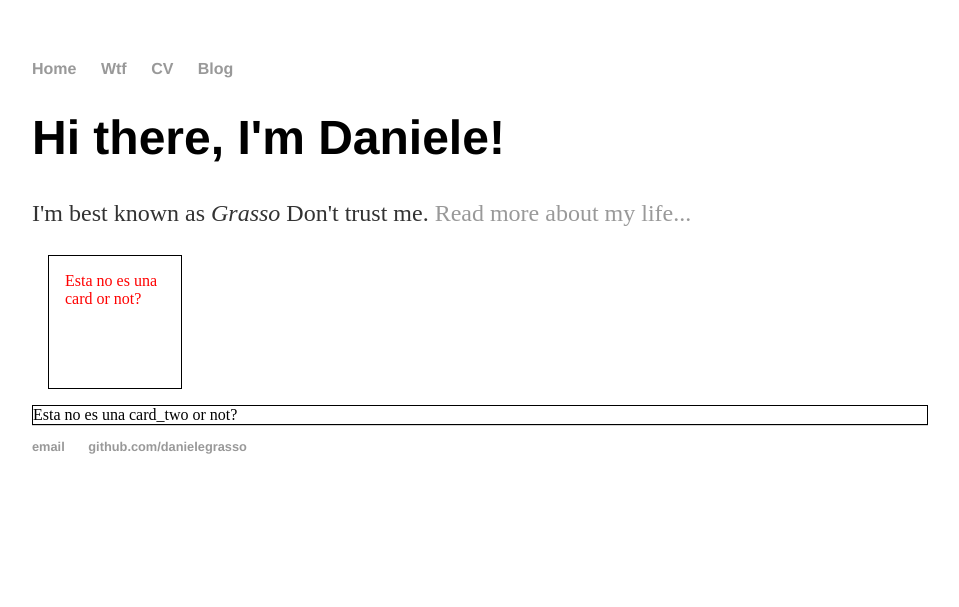
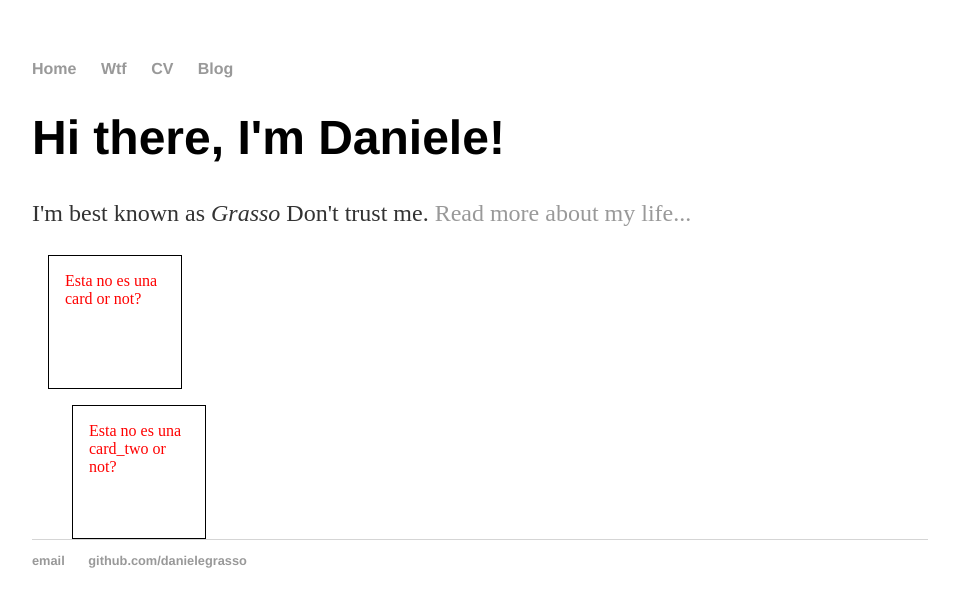
Before and after one commit to danielegrasso/danielegrasso.github.io, a Jekyll site: the page built from index.html, in a window 1280 px wide. Shown: the top 607 px of the page, without its empty margins (160-1119 px from the left). Built offline with Jekyll 4.4.1, drawn with Linux system fonts in a browser that asks for light colours.

Commit message:
Update main.css

```diff
--- a/css/main.css
+++ b/css/main.css
@@ -48,3 +48,10 @@
     margin: 16px;
     padding: 16px;
     }
+.card_two {
+    color: red;
+    width: 100px;
+    height: 100px;
+    margin-left: 40px;
+    padding: 16px;
+    }
```
